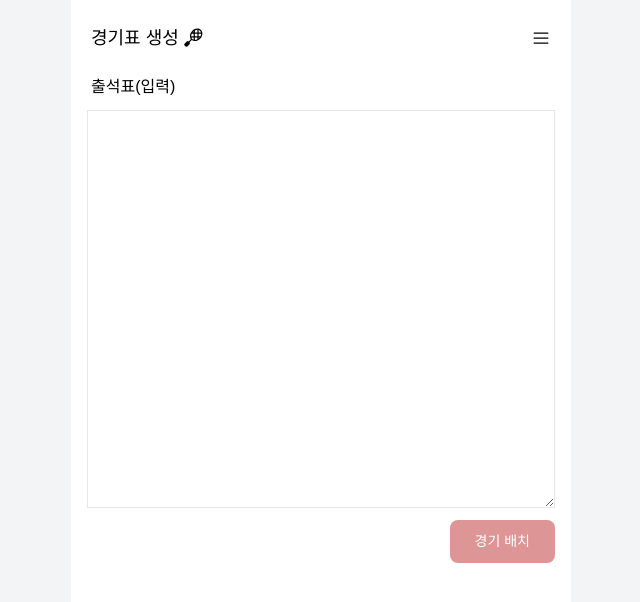
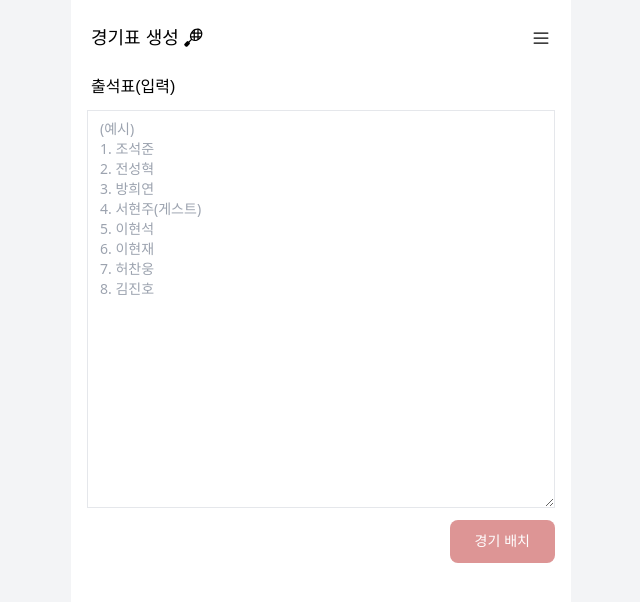
Before and after one commit to bnheey/scv, a React (Vite) app: page /game in a window 1280 px wide. Shown: the top 602 px of the page, without its empty margins (319-959 px from the left). Built offline with nearby package versions, Linux system fonts and the light colour scheme; no server answers; a web font is replaced by a local one.

Commit message:
Fix: [경기표 생성] 이름 정규식 줄바꿈 기준으로 수정, textarea placeholder 추가

```diff
--- a/src/components/Game/Input.tsx
+++ b/src/components/Game/Input.tsx
@@ -27,7 +27,7 @@ const Input = ({
   }, []);
 
   const handleSortNames = (inputText: string) => {
-    const namePattern = /\d+\.\s*([가-힣]+(?:\(게\))?.*?)(?=\n|$)/g;
+    const namePattern = /([가-힣]+(?:\(게\))?.*?)(?=\n|$)/g;
     const names = [];
     let match;
     while ((match = namePattern.exec(inputText)) !== null) {
@@ -129,6 +129,7 @@ const Input = ({
       <textarea
         ref={inputRef}
         className="px-3 py-2 h-[55%] text-sm bg-white border"
+        placeholder={`(예시)\n1. 조석준\n2. 전성혁\n3. 방희연 \n4. 서현주(게스트)\n5. 이현석\n6. 이현재\n7. 허찬웅\n8. 김진호`}
         onPaste={() => {
           setTimeout(() => {
             inputRef.current?.blur();
```
